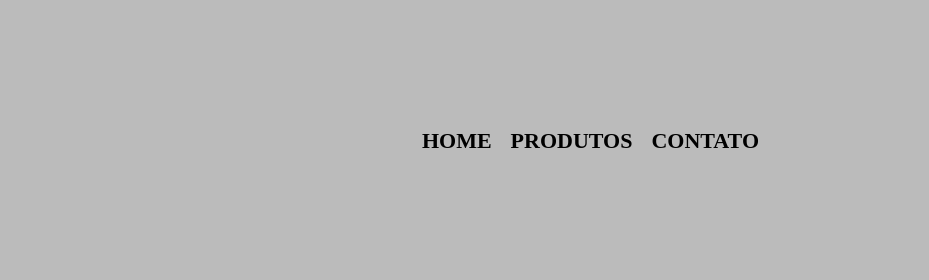
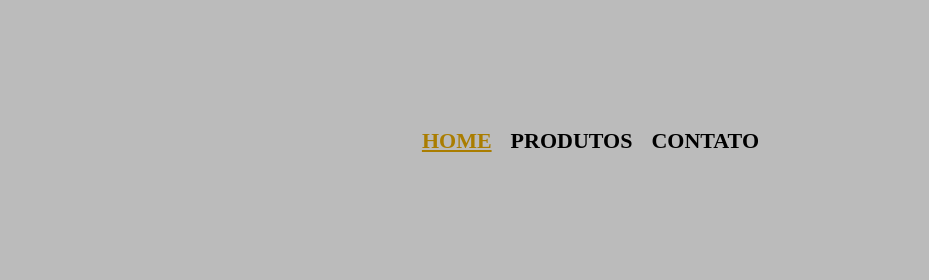
Before and after one commit to lucasamacedo/HTML_CSS, a plain HTML site: page produtos.html in a window 1280 px wide. In both pictures the pointer is over the link "HOME". Shown: the top 280 px of the page, 351-1280 px from the left. Drawn offline with Linux system fonts and the light colour scheme.

Commit message:
Adicionando comportamento no menu de navegacao

```diff
--- a/produtos.css
+++ b/produtos.css
@@ -34,6 +34,11 @@ nav a {
     padding: 50px 0;
 }
 
+nav a:hover {
+    color: rgb(170, 125, 0);
+    text-decoration: underline;
+}
+
 .produtos li {
     display: inline-block;
     text-align: center;
```
